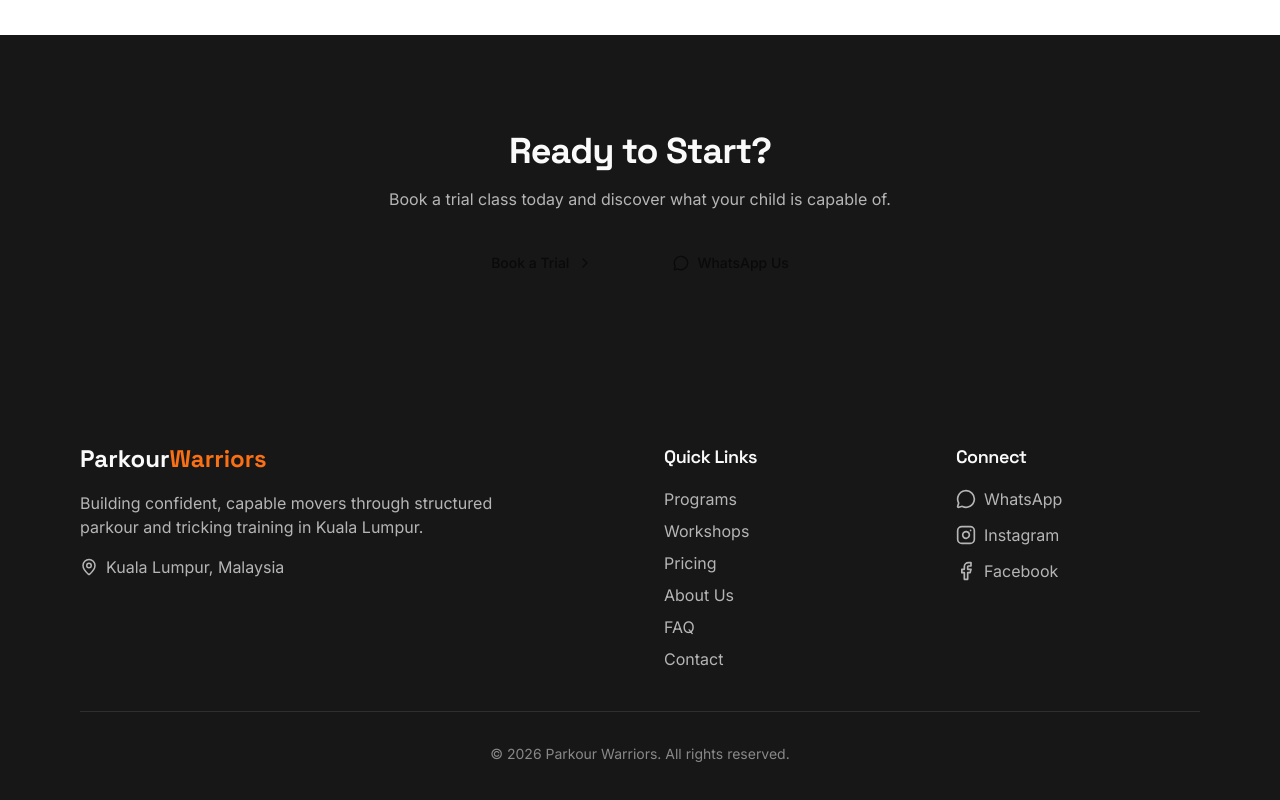
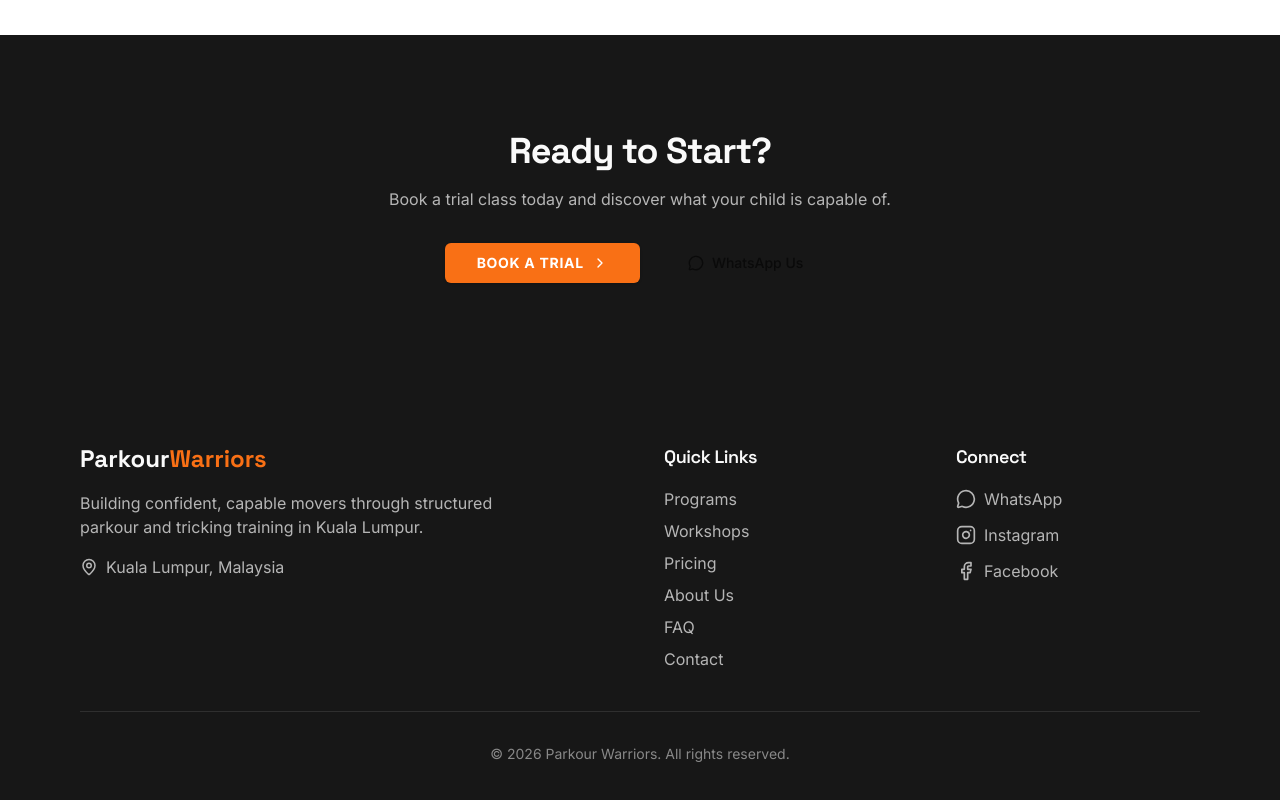
Before and after one commit to ashraf-mahmoud/PKW, a Next.js app: page / in a window 1280 px wide. Shown: the part 4433-5233 px from the top of the page. Built offline with nearby package versions, Linux system fonts and the light colour scheme; no server answers; the database is empty.

Commit message:
Fix: add cta variant to Button component

```diff
--- a/src/components/ui/button.tsx
+++ b/src/components/ui/button.tsx
@@ -20,6 +20,7 @@ const buttonVariants = cva(
         ghost: "hover:bg-accent hover:text-accent-foreground",
         link: "text-primary underline-offset-4 hover:underline",
         whatsapp: "bg-[#25D366] text-white shadow-sm hover:bg-[#22c35e]",
+        cta: "bg-primary text-primary-foreground shadow hover:bg-primary/90 font-bold uppercase tracking-wider",
       },
       size: {
         default: "h-9 px-4 py-2",
```
